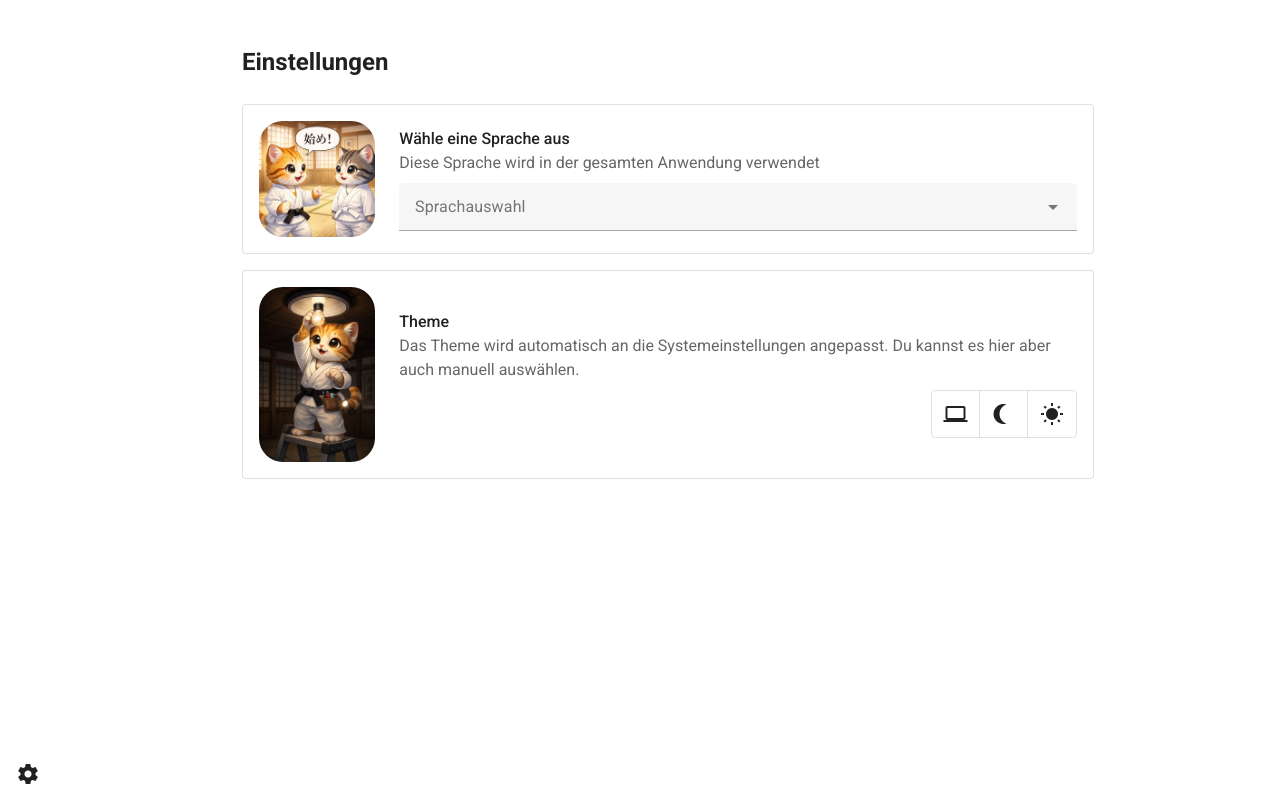
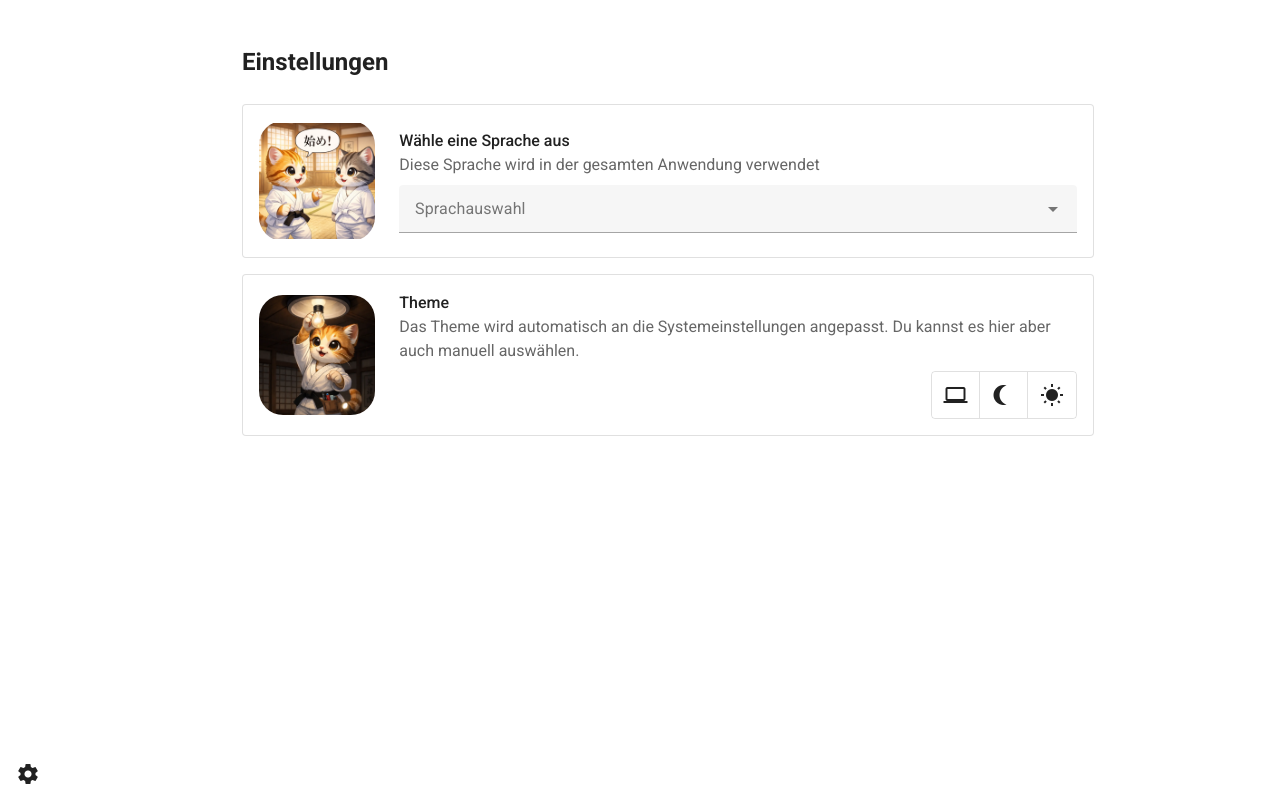
Before and after one commit to AK2083/DojoSphere, a Vue app: page / in a window 1280 px wide. Built offline with nearby package versions, Linux system fonts and the light colour scheme.

Commit message:
refactor: fit images

```diff
--- a/src/app/autoimport/components.d.ts
+++ b/src/app/autoimport/components.d.ts
@@ -22,6 +22,7 @@ declare module 'vue' {
     VBtnToggle: typeof import('vuetify/components')['VBtnToggle']
     VCol: typeof import('vuetify/components')['VCol']
     VContainer: typeof import('vuetify/components')['VContainer']
+    VIcon: typeof import('vuetify/components')['VIcon']
     VImg: typeof import('vuetify/components')['VImg']
     VLayout: typeof import('vuetify/components')['VLayout']
     VMain: typeof import('vuetify/components')['VMain']
--- a/src/features/settings/components/LanguageSwitch.vue
+++ b/src/features/settings/components/LanguageSwitch.vue
@@ -1,11 +1,12 @@
 <script setup>
-import languageImage from '../assets/Language.webp'
+import languageImage from '@features/settings/assets/Language.webp'
 </script>
 <template>
   <v-col cols="2" class="d-flex justify-center">
     <v-img
       :src="languageImage"
-      width="fit-content"
+      width="120"
+      height="120"
       rounded="xl"
       alt="Rei-Language"
     />
--- a/src/features/settings/components/ThemeToggle.vue
+++ b/src/features/settings/components/ThemeToggle.vue
@@ -2,9 +2,13 @@
 import { useTheme } from 'vuetify'
 import { setThemeToStorage } from '@features/settings/model/theme-storage'
 import { Theme } from '@shared/types/theme-modes'
-import themeImage from '../assets/Theme.webp'
+import themeImage from '@features/settings/assets/Theme.webp'
+import { useDisplay } from 'vuetify'
 
+const { smAndDown } = useDisplay()
 const theme = useTheme()
+
+const isMobile = computed(() => smAndDown.value)
 
 function handleChangeTheme(value) {
   setThemeToStorage(value)
@@ -13,11 +17,20 @@ function handleChangeTheme(value) {
 </script>
 
 <template>
-  <v-col cols="2" class="d-flex justify-center">
-    <v-img :src="themeImage" width="fit-content" rounded="xl" alt="Rei-Theme" />
+  <v-col v-if="!isMobile" cols="2" class="d-flex justify-center">
+    <v-img
+      :src="themeImage"
+      aspect-ratio="1"
+      width="120"
+      height="120"
+      cover
+      position="50% 10%"
+      rounded="xl"
+      alt="Rei-Theme"
+    />
   </v-col>
 
-  <v-col cols="10" class="d-flex flex-column">
+  <v-col cols="12" md="10" class="d-flex flex-column">
     <div>
       <label class="font-weight-medium">Theme</label>
       <div class="text-medium-emphasis text-body-2">
```
Also changed, not shown: src/app/autoimport/auto-imports.d.ts (+19 -1 lines).
